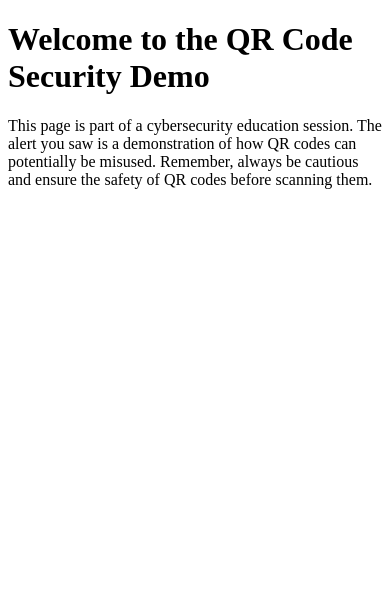
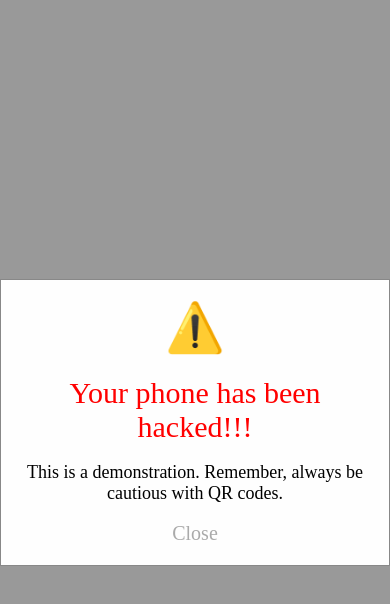
Before and after one commit to 07cs07/cyber-law-qr-code-quiz, a plain HTML site: page index.html in a window 390 px wide. Drawn offline with Linux system fonts and the light colour scheme.

Commit message:
Adding Warning and made the site responsive

```diff
--- a/index.html
+++ b/index.html
@@ -5,14 +5,92 @@
     <meta http-equiv="X-UA-Compatible" content="IE=edge">
     <meta name="viewport" content="width=device-width, initial-scale=1.0">
     <title>QR Code Demo</title>
-    <script type="text/javascript">
-        window.onload = function() {
-            alert('This is a demonstration of what could happen if a malicious QR code is scanned. Your device has not been hacked, but always be cautious with QR codes.');
+    <style>
+        body, html {
+            height: 100%;
+            margin: 0;
+            display: flex;
+            justify-content: center;
+            align-items: center;
+            text-align: center;
+            font-size: 16px; /* Base font size */
         }
-    </script>
+        .modal {
+            display: flex;
+            position: fixed;
+            z-index: 1;
+            left: 0;
+            top: 0;
+            width: 100%;
+            height: 100%;
+            overflow: auto;
+            background-color: rgba(0,0,0,0.4);
+            justify-content: center;
+            align-items: center;
+        }
+        .modal-content {
+            background-color: #fefefe;
+            margin: auto;
+            padding: 20px;
+            border: 1px solid #888;
+            width: 80%;
+            font-size: 18px; /* Font size for modal content */
+        }
+        .modal-header {
+            font-size: 30px; /* Larger font size for the header */
+            color: red;
+            margin-bottom: 10px;
+        }
+        .close-text {
+            cursor: pointer;
+            color: #aaa;
+            font-size: 20px; /* Font size for the close text */
+            text-align: center;
+            margin-top: 10px;
+        }
+        .close-text:hover,
+        .close-text:focus {
+            color: black;
+            text-decoration: none;
+        }
+        @media (max-width: 600px) {
+            .modal-content {
+                width: 95%;
+            }
+        }
+        .warning-icon {
+            font-size: 48px; /* Larger size for the warning icon */
+            display: block; /* To ensure it appears on a new line */
+            margin-bottom: 20px;
+        }
+    </style>
 </head>
 <body>
-    <h1>Welcome to the QR Code Security Demo</h1>
-    <p>This page is part of a cybersecurity education session. The alert you saw is a demonstration of how QR codes can potentially be misused. Remember, always be cautious and ensure the safety of QR codes before scanning them.</p>
+
+<div id="myModal" class="modal">
+  <div class="modal-content">
+    <span class="warning-icon">⚠️</span>
+    <div class="modal-header">Your phone has been hacked!!!</div>
+    <p>This is a demonstration. Remember, always be cautious with QR codes.</p>
+    <div class="close-text" id="closeBtn">Close</div>
+  </div>
+</div>
+
+<script>
+document.getElementById("closeBtn").onclick = function() {
+    document.getElementById("myModal").style.display = "none";
+};
+
+// Check if the browser supports the Vibration API
+function vibrateOnLoad() {
+    if (navigator.vibrate) {
+        navigator.vibrate(200); // Vibrate for 200 milliseconds
+    }
+}
+
+// Call the vibrate function once the window has fully loaded
+window.onload = vibrateOnLoad;
+</script>
+
 </body>
 </html>
```
